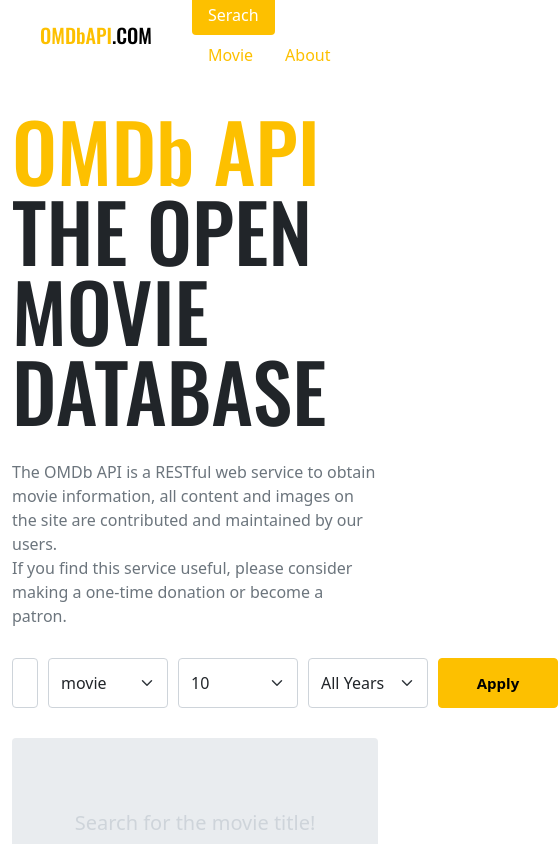
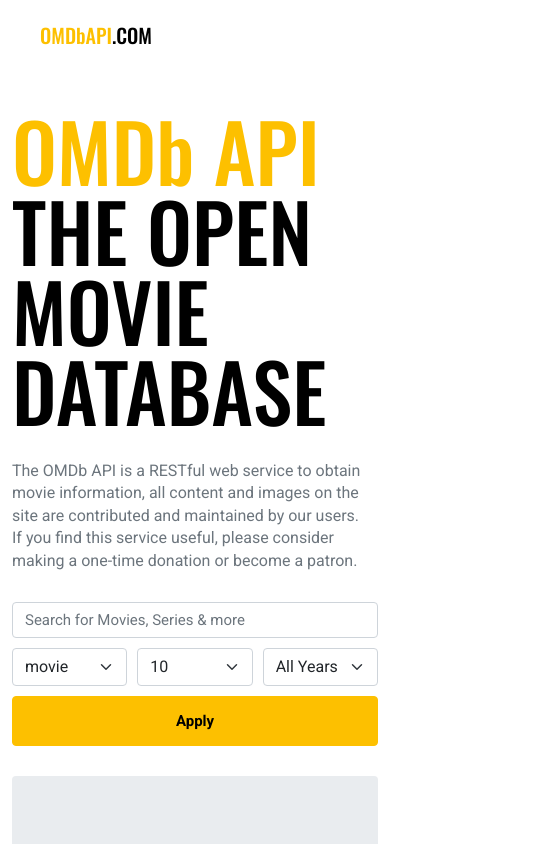
Before and after one commit to leejungho9/vue3-movie-app, a Vue app: page /movie/1 in a window 390 px wide. Shown: the top 844 px of the page, 558 px wide, since content can reach past the window. Built offline with nearby package versions, Linux system fonts and the light colour scheme.

Commit message:
add Breakpoint

```diff
--- a/src/App.vue
+++ b/src/App.vue
@@ -15,8 +15,3 @@
   },
 }
 </script>
-
-<style lang ="scss">
-@import "~/scss/main.scss";
-
-</style>
--- a/src/components/Header.vue
+++ b/src/components/Header.vue
@@ -49,8 +49,8 @@
         console.log(this.$route)
         return path.test(this.$route.fullPath)
       }
-    }
-}
+    },
+   }
 </script>
 <style scoped lang="scss">
   header {
@@ -58,9 +58,14 @@
     padding: 0 40px;
     display: flex;
     align-items: center;
+    position: relative;
     .logo {
       margin-right: 40px;
     }
-
+  @include media-breakpoint-down(sm) {
+    .nav {
+      display : none;
+    }
   }
+}
 </style>
--- a/src/components/Headline.vue
+++ b/src/components/Headline.vue
@@ -13,7 +13,7 @@
 </template>
 
 <style scoped lang ="scss">
-@import "~/scss/main";
+
 .container {
     padding-top : 40px;
 }
--- a/src/components/Search.vue
+++ b/src/components/Search.vue
@@ -78,6 +78,7 @@
 </script>
 
 <style lang ="scss" scoped>
+@import "~/scss/main";
 .container {
     display: flex;
     > * {
@@ -103,5 +104,22 @@
         font-weight: 700;
         flex-shrink: 0; /* 크기가 감소하지 않도록 설정 */
     }
+      @include media-breakpoint-down(lg) {
+        display: block;
+        input {
+              margin-right: 0;
+              margin-bottom: 10px;
+        }
+        .selects {
+              margin-right: 0;
+              margin-bottom: 10px;
+            select {
+                width: 100%;
+            }
+        }
+        .btn {
+            width : 100%;
+        }
+    }
 }
 </style>
--- a/src/routes/About.vue
+++ b/src/routes/About.vue
@@ -1,3 +1,45 @@
 <template>
-  <h1>About!</h1>
+  <div class="about">
+    <div class="name">
+      {{ name }}
+    </div>
+    <div> {{ email }}</div>
+    <div> {{ phone }}</div>
+  </div>
 </template>
+
+<script>
+export default {
+  computed: {
+    image() {
+      return this.$store.state.about.image
+    },
+    name() {
+      return this.$store.state.about.name
+    },
+    email() {
+      return this.$store.state.about.email
+    },
+    phone() {
+      return this.$store.state.about.phone
+    },
+
+  }
+}
+</script>
+
+<style scoped lang="scss">
+@import '~/scss/main';
+.about {
+  text-align : center;
+  padding: 80px 20px;
+
+  .name {
+    font-size : 50px;
+    color : $primary;
+    font-family: 'Oswald' , 'sans-serif';
+    margin-bottom: 20px;
+
+  }
+}
+</style>
--- a/src/routes/Movie.vue
+++ b/src/routes/Movie.vue
@@ -219,5 +219,34 @@
       font-size: 20px;
     }
   }
+  @include media-breakpoint-down(xl) {
+    .poster {
+      width:300px;
+      height: 300px *3 /2 ;
+      margin-right: 40px;
+    }
+  }
+  @include media-breakpoint-down(lg) {
+    display : block;
+    .poster {
+      margin-bottom: 40px;
+    }
+  }
+  @include media-breakpoint-down(md) {
+    .specs {
+      .title {
+        font-size:50px;
+      }
+      .ratings {
+        .rating-wrap {
+          display : block;
+          .rating{
+            margin-top: 10px;
+          }
+        }
+      }
+    }
+  }
+
 }
 </style>
--- /dev/null
+++ b/src/routes/NotFound.vue
@@ -0,0 +1,26 @@
+<template>
+  <div class="notzx-found">
+    <div class="status">
+      404
+    </div>
+    <div class="message">
+      Page Not Found!
+    </div>
+  </div>
+</template>
+
+<style scoped lang="scss">
+.not-found {
+    line-height: 1.2;
+    text-align: center;
+    font-family: 'Oswald', 'sans-serif';
+    padding : 80px 20px;
+    .status {
+        font-size : 160px;
+        color : $primary;
+    }
+    .message {
+        font-size :50px
+    }
+}
+</style>
--- a/src/routes/index.js
+++ b/src/routes/index.js
@@ -4,6 +4,7 @@
 import Home from './Home'
 import Movie from './Movie'
 import About from './About'
+import NotFound from './NotFound'
 export default createRouter({
     // History 모드는 따로 서버에 따로 셋팅해야 함
     // Hash : 페이지를 찾을 수 없다는 메세지 방지할 수 잇음
@@ -25,6 +26,10 @@
             path : '/about',
             component : About
         },
+        {
+            path : '/:pathMatch(.*)',
+            component : NotFound
+        }
 
 
     ]
--- a/src/store/about.js
+++ b/src/store/about.js
@@ -1 +1,11 @@
-//개발자 정보, 사용자 정보 취급
+import logo from 'assets/logo.png';
+
+export default {
+    namespaced : true,
+    state : () => ({
+        name : 'JUNGHO',
+        email : '9wjdgh9@naver.com',
+        phone : '+82-10-1234-5678',
+        image : logo
+    })
+}
--- a/webpack.config.js
+++ b/webpack.config.js
@@ -40,7 +40,12 @@
                     'style-loader',   //해석된 내용을 html에 style 태그에 넣어줌
                     'css-loader' ,    //javascript에서 css파일을 해석하는 용도
                     'postcss-loader', //해석된 내용에 공급업체 접두사를 붙여줌
-                    'sass-loader'     //javascript에서 scss파일을 해석하는 용도
+                   {
+                    loader : 'sass-loader',     //javascript에서 scss파일을 해석하는 용도
+                    options : {
+                        additionalData : '@import "~/scss/main";' //전역으로 설정되었기 때문에 @import를 하지않아도 변수를 바로 사용가능
+                    }
+                   }
 
                 ]
             },
```
Also changed, not shown: src/assets/logo.png.
